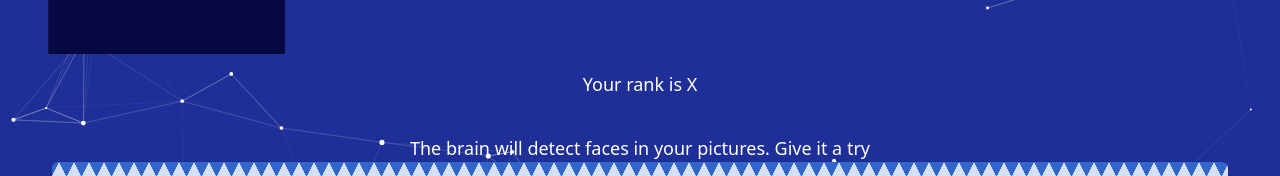
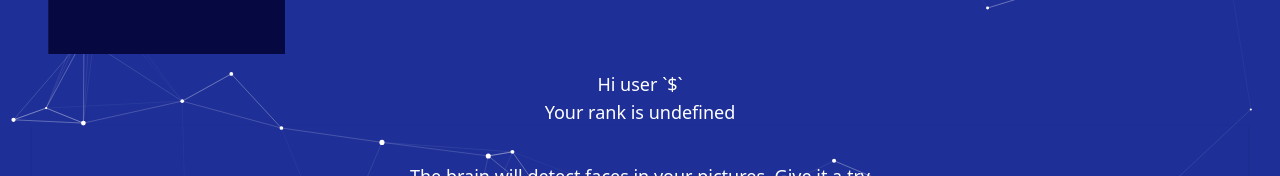
Before and after one commit to itIsMuse/face-recognition-app, a React (Vite) app: page /home in a window 1280 px wide. Shown: the part 239-415 px from the top of the page. Built offline with nearby package versions, Linux system fonts and the light colour scheme.

Commit message:
th issue now is getting the rank to assess my data and display my name and entries : i need to study the code given better

```diff
--- a/src/App.jsx
+++ b/src/App.jsx
@@ -27,6 +27,19 @@ const navigate = useNavigate()
                 'entries': 0,
                 'Date-joined': new Date
     })
+
+    const loadUser = (data)=>{
+        userinfo: setUserinfo({
+          "id": data.id,
+          "name": data.name,
+          "email": data.email,
+          "password": data.password,
+          "entries": data.entries,
+          "Date-joined": data.Date
+         })
+    console.log(loadUser())
+
+    }
 
 
         useEffect(() => {
@@ -159,6 +172,8 @@ const handleRegister = ()=>{
     navigate('/signin')
 }
 
+
+
   return (
 
       <div className="App">
@@ -167,14 +182,14 @@ const handleRegister = ()=>{
 
         <Routes>
           <Route path="/" element={<Navigate to="/signin" />} />
-          <Route path="/signin" element={<SignIn onAuthenticate={handleAuthentication}  />} />
+          <Route path="/signin" element={<SignIn onAuthenticate={handleAuthentication} loadUser = {loadUser} />} />
           <Route path="/register" element={<Register handleRegister={handleRegister} onAuthenticate = {handleAuthentication} />} />
           <Route
             path="/home"
             element={
               <div>
                 <Logo />
-                <Rank />
+                <Rank name = {loadUser.userinfo} entries = {loadUser.entries}/>
                 <InputText onInputChange={onInputChange} onButtonSubmit={onButtonSubmit} />
                 <FaceRecognition boundingBox={boundingBox} imageBox={inputUrl} />
               </div>
--- a/src/SignIn form/SignIn.jsx
+++ b/src/SignIn form/SignIn.jsx
@@ -1,7 +1,7 @@
 import React, { useState } from 'react';
 import { useNavigate } from 'react-router-dom';
 
-const SignIn = ({onRouteChange, onAuthenticate}) => {
+const SignIn = ({onRouteChange, onAuthenticate, loadUser}) => {
   const [email, setEmail] = useState("");
   const [password, setPassword] = useState("");
   const navigate = useNavigate(); // For programmatic navigation
@@ -34,6 +34,7 @@ const SignIn = ({onRouteChange, onAuthenticate}) => {
       })
       .then((userInfo) => {
         if (userInfo) {
+          loadUser(userInfo)
           onAuthenticate();
           console.log('user-info', userInfo); // Log user info
         }
--- a/src/components/Rank.jsx
+++ b/src/components/Rank.jsx
@@ -1,11 +1,17 @@
 import React from 'react'
 
-const Rank = () => {
-    const rank = 'Your rank is X'
+const Rank = ({name, entries}) => {
+  console.log(name)
+    const rank = `Your rank is ${entries}`
   return (
+  <>
+    <div className='text-lg center '>
+          <p>Hi user `${name}`</p>
+    </div>
     <div className='text-lg center '>
           {rank}
     </div>
+    </>
   )
 }
 
```
